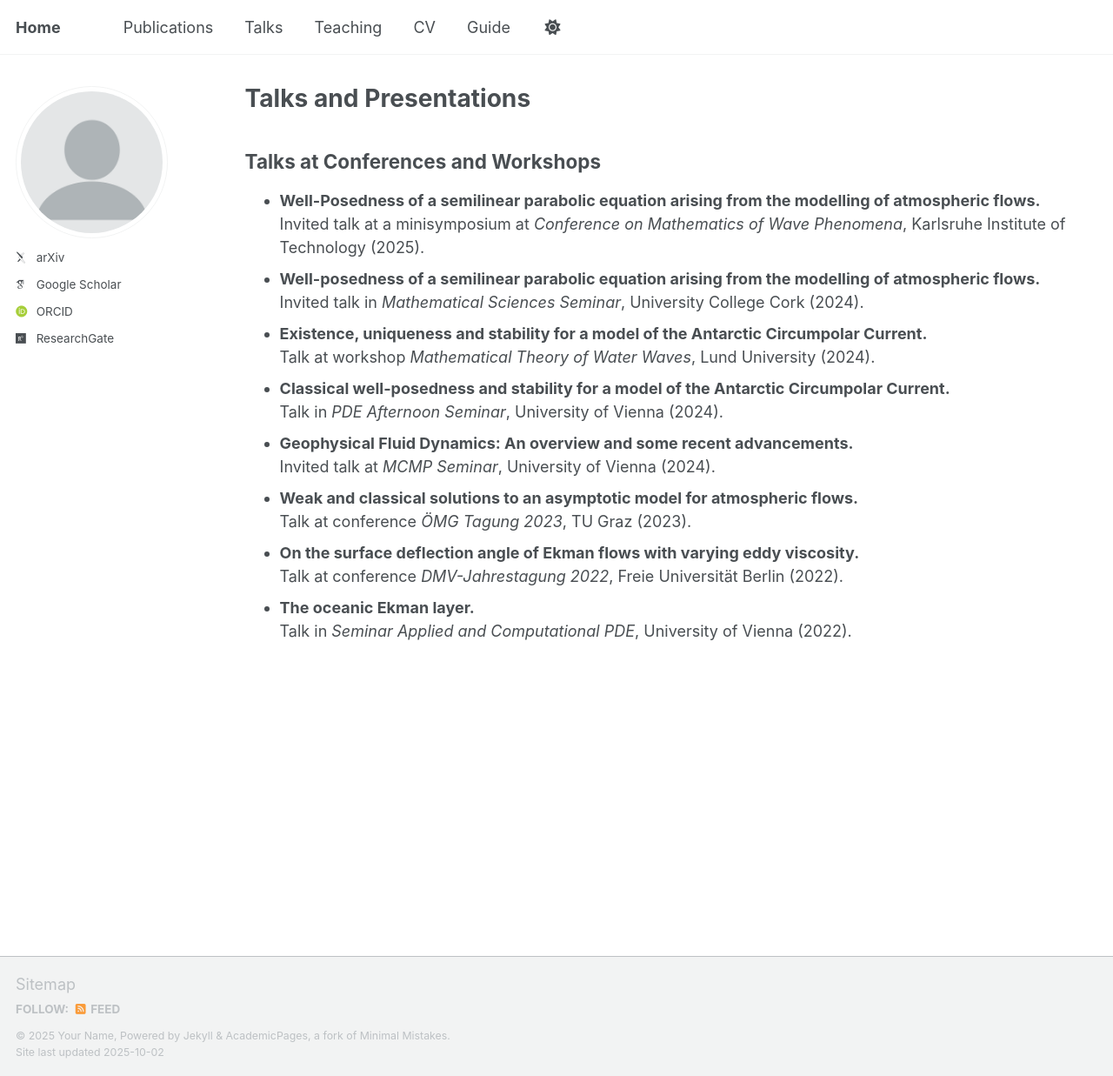
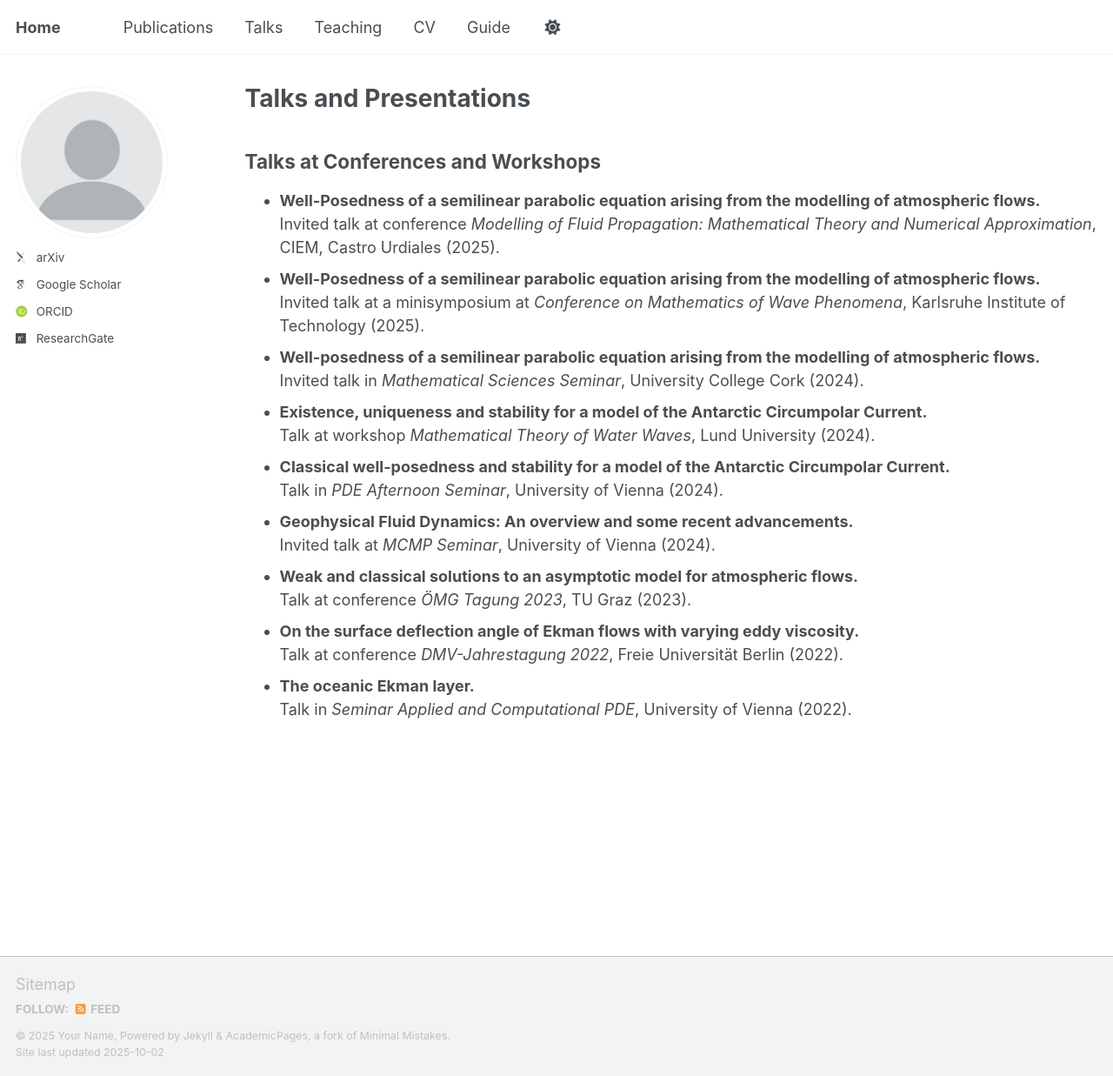
Before and after one commit to luigi-roberti/luigi-roberti.github.io, a Jekyll site: the page built from _pages/talks.md, in a window 1280 px wide and 1237 px high. Shown: the whole window at 87% size. Built offline with Jekyll 4.4.1, drawn with Linux system fonts in a browser that asks for light colours; some web fonts are replaced; a script that is not in the unit is left out.

Commit message:
Update talks.md

```diff
--- a/_pages/talks.md
+++ b/_pages/talks.md
@@ -7,6 +7,8 @@ author_profile: true
 
 Talks at Conferences and Workshops
 ------
+* <b>Well-Posedness of a semilinear parabolic equation arising from the modelling of atmospheric flows.</b><br />
+Invited talk at conference <i>Modelling of Fluid Propagation: Mathematical Theory and Numerical Approximation</i>, CIEM, Castro Urdiales (2025).
 * <b>Well-Posedness of a semilinear parabolic equation arising from the modelling of atmospheric flows.</b><br />
 Invited talk at a minisymposium at <i>Conference on Mathematics of Wave Phenomena</i>, Karlsruhe Institute of Technology (2025).
 * <b>Well-posedness of a semilinear parabolic equation arising from the modelling of atmospheric flows.</b><br />
```
